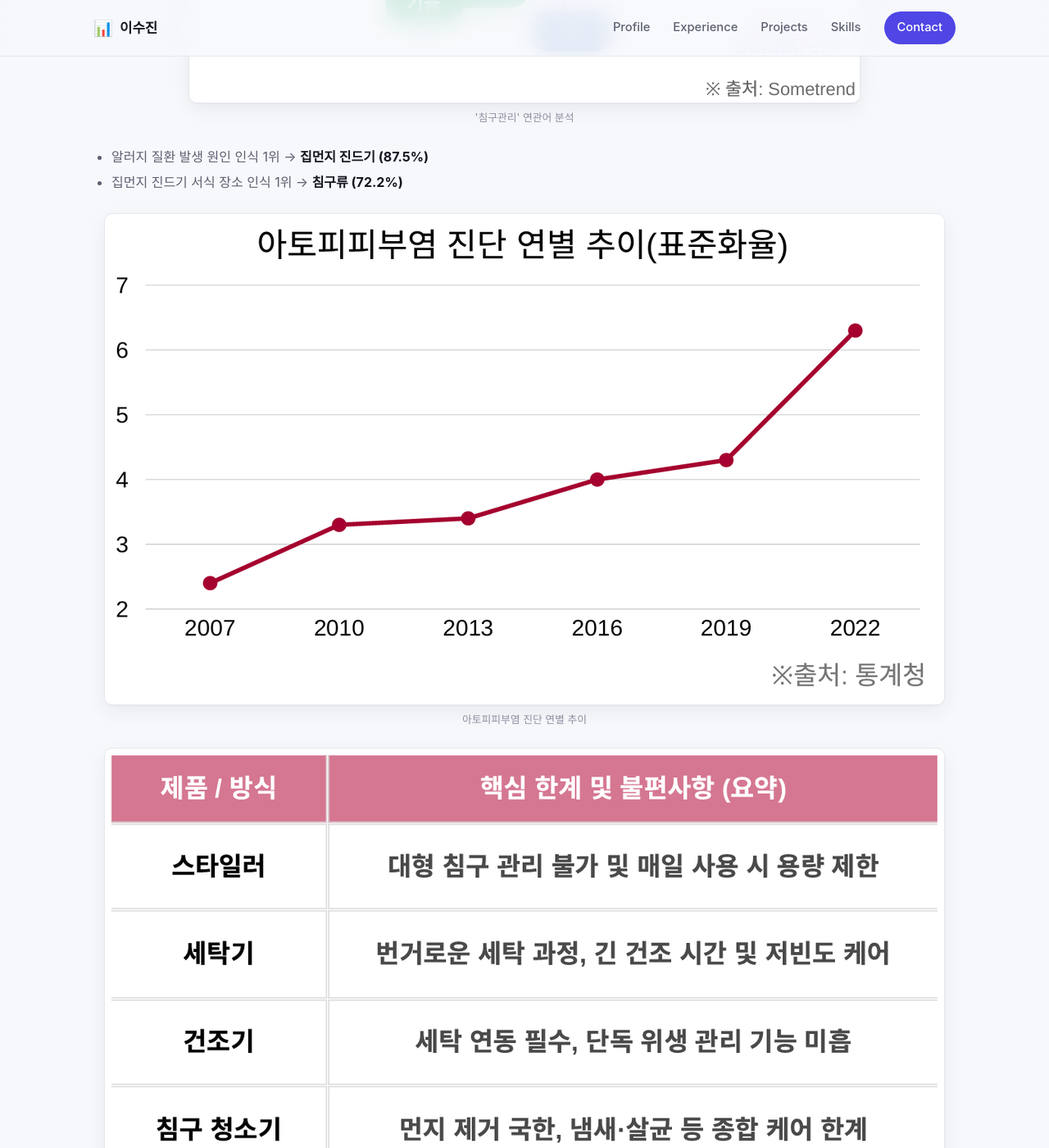
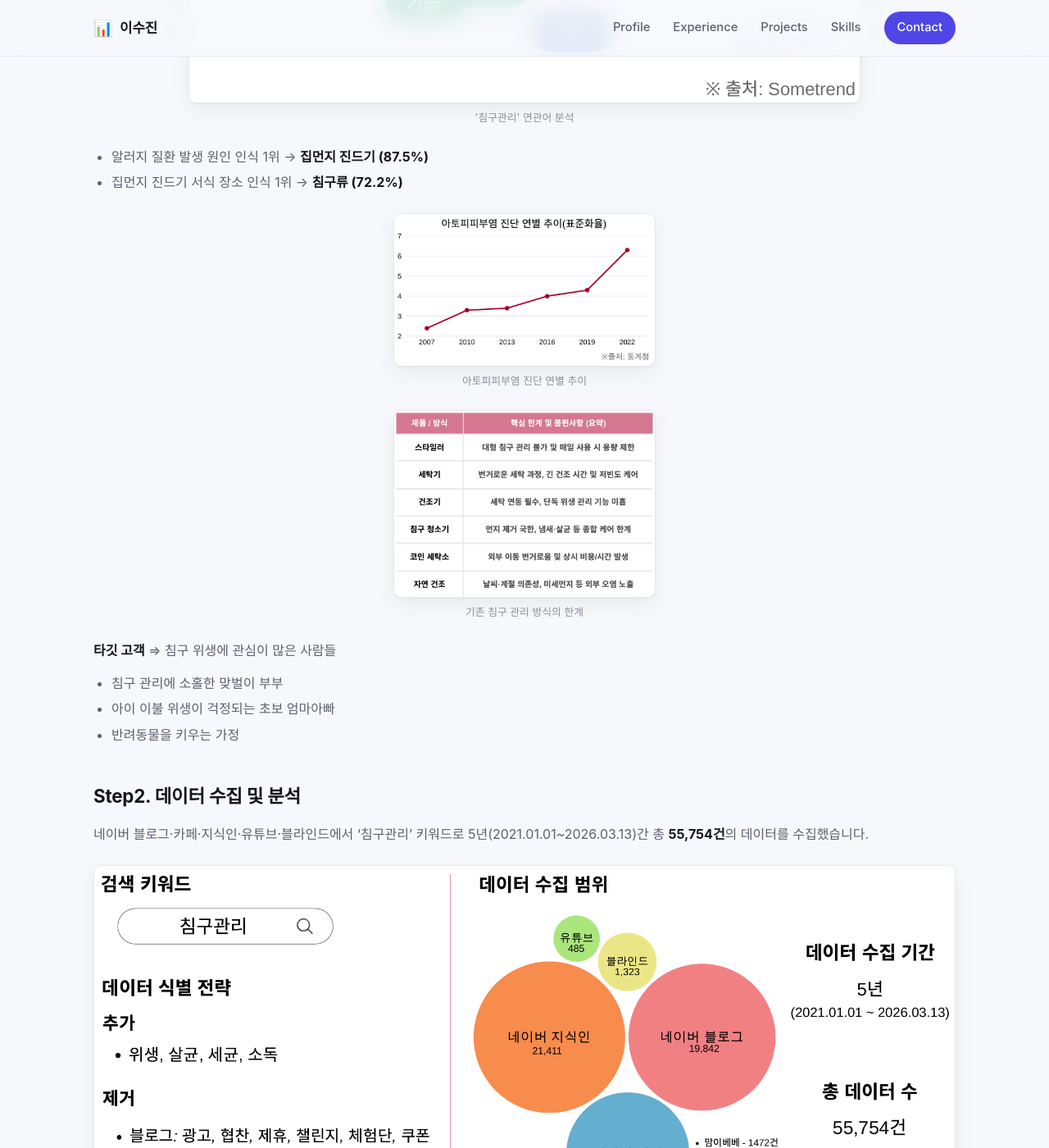
Before and after one commit to sujin-1015/portfolio, a Jekyll site: the page built from _projects/03-voc-bedding-product-planning.md, in a window 1280 px wide and 1400 px high, scrolled down 2996 px. Shown: the whole window at 82% size. Built offline with Jekyll 4.4.1, drawn with Linux system fonts in a browser that asks for light colours; some web fonts are replaced.

Commit message:
Adjust specific chart sizes per feedback (2 in project 10, 4 in project 3, resize 2 in project 9)

```diff
--- a/_projects/03-voc-bedding-product-planning.md
+++ b/_projects/03-voc-bedding-product-planning.md
@@ -33,12 +33,12 @@ skills: ["웹크롤링", "Python", "분류", "자연어처리", "토픽모델링
 - 알러지 질환 발생 원인 인식 1위 → **집먼지 진드기 (87.5%)**
 - 집먼지 진드기 서식 장소 인식 1위 → **침구류 (72.2%)**
 
-<figure>
+<figure class="figure--sm">
   <img src="{{ '/assets/images/projects/03-voc-bedding/img-04.png' | relative_url }}" alt="아토피피부염 진단 연별 추이 (표준화율)">
   <figcaption>아토피피부염 진단 연별 추이</figcaption>
 </figure>
 
-<figure>
+<figure class="figure--sm">
   <img src="{{ '/assets/images/projects/03-voc-bedding/img-05.png' | relative_url }}" alt="기존 침구 관리 방식(스타일러, 세탁기, 건조기 등)의 핵심 한계 및 불편사항">
   <figcaption>기존 침구 관리 방식의 한계</figcaption>
 </figure>
@@ -69,12 +69,12 @@ skills: ["웹크롤링", "Python", "분류", "자연어처리", "토픽모델링
 
 **자연어 처리** — Doc2Vec 기반 임베딩을 통해 텍스트 데이터를 벡터화하고, 빈도분석과 Silhouette Score 기반 최적의 K를 선정했습니다.
 
-<figure>
+<figure class="figure--sm">
   <img src="{{ '/assets/images/projects/03-voc-bedding/img-07.png' | relative_url }}" alt="TF-IDF 상위 토큰 표와 워드클라우드">
   <figcaption>TF-IDF 빈도 분석 및 워드클라우드</figcaption>
 </figure>
 
-<figure>
+<figure class="figure--sm">
   <img src="{{ '/assets/images/projects/03-voc-bedding/img-08.png' | relative_url }}" alt="클러스터 수(K)에 따른 Silhouette Score 변화 그래프">
   <figcaption>Silhouette Score 기반 최적 K 선정</figcaption>
 </figure>
--- a/assets/css/style.scss
+++ b/assets/css/style.scss
@@ -303,6 +303,7 @@ section{ padding: 72px 0; border-top: 1px solid var(--border); }
 }
 .project-detail__body figure.figure--wide{ max-width: 100%; }
 .project-detail__body figure.figure--sm{ max-width: 320px; }
+.project-detail__body figure.figure--sm2{ max-width: 420px; }
 .project-detail__body figcaption{
   text-align:center; font-size:.8rem; color: var(--text-faint); margin-top:8px;
 }
```
Also changed, not shown: _projects/09-semiconductor-defect-prediction.md (+2 -2 lines), _projects/10-ai-agent-loan-underwriting.md (+2 -2 lines).
